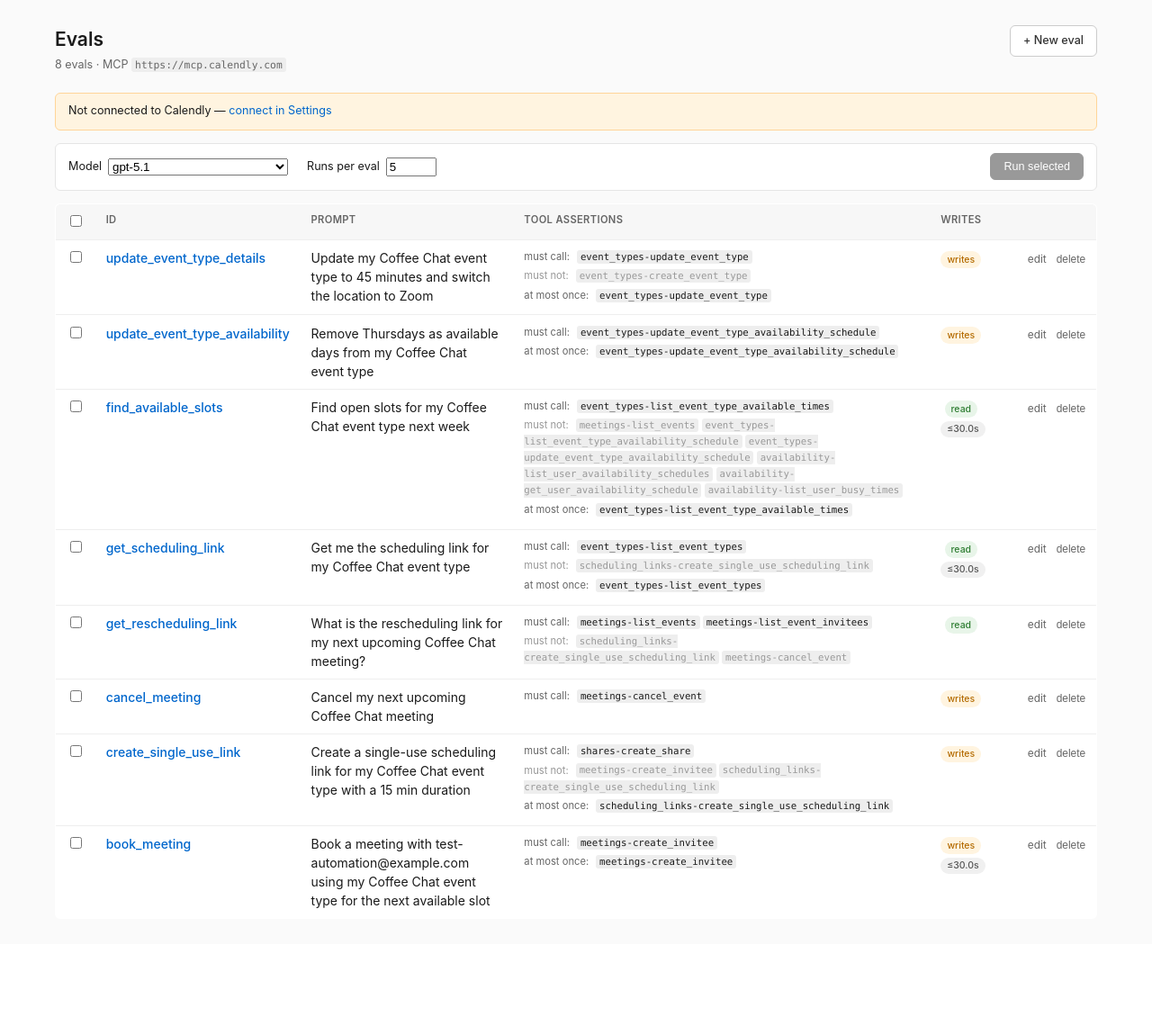
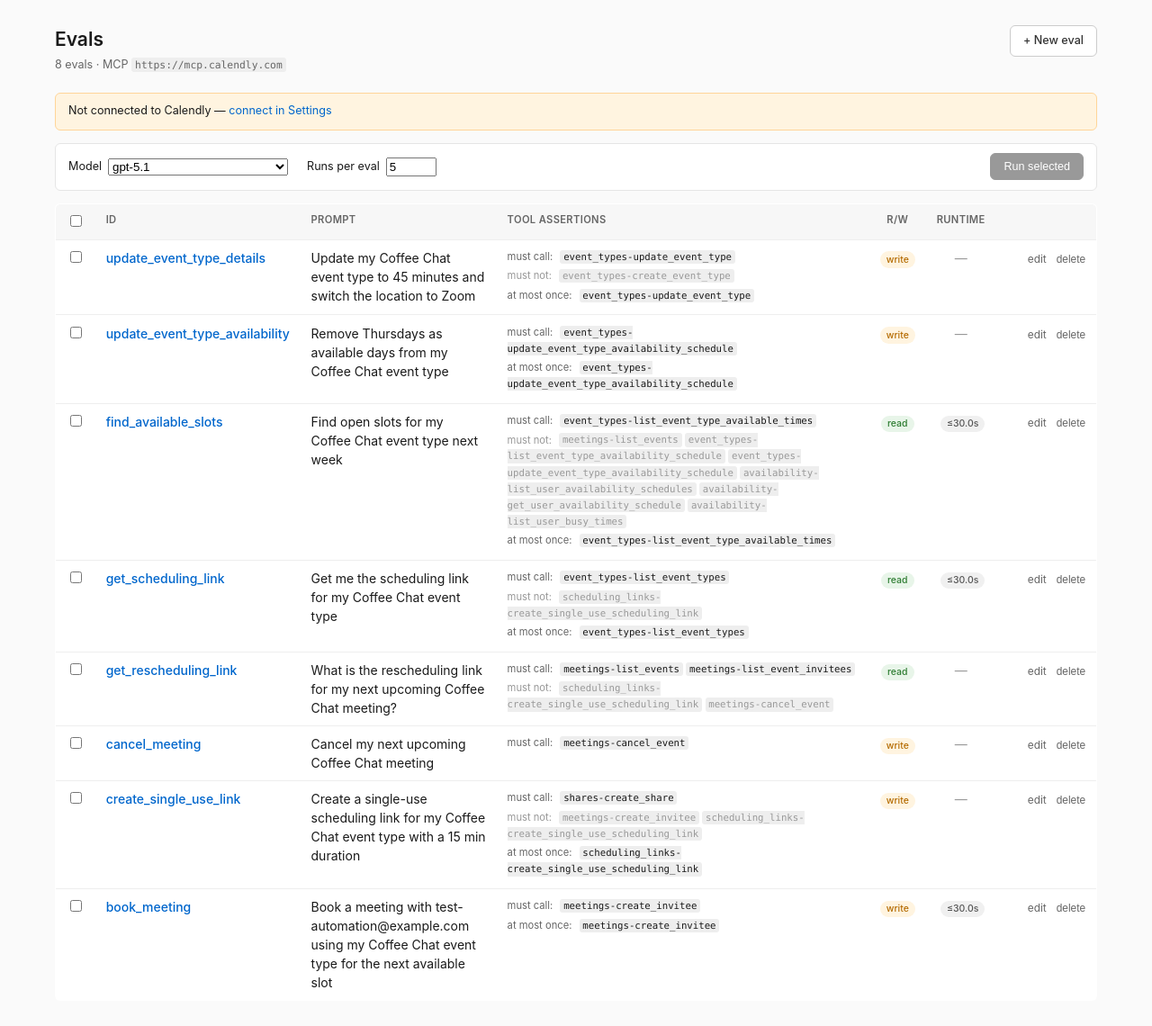
Before and after one commit to mkimelblat/mcp-testing, a FastAPI app: page / in a window 1280 px wide. Shown: the part 44-1184 px from the top of the page at 90% size. Before the commit the page ends 1053 px from the top, so only its background shows below. Run offline with FastAPI, Linux system fonts and the light colour scheme; data comes from the database, SQL or seed files in the repository; some libraries are stand-ins or nearby versions.

Commit message:
Split evals table "Writes" column into R/W and Runtime
The single "Writes" header only named half the cell's content (the
column also showed the max-runtime pill). Separating the pills into
their own columns gives each a header that matches its value, and
the R/W pill is singularized (read/write) for consistency.

Co-Authored-By: Claude Opus 4.7 <noreply@anthropic.com>

```diff
--- a/app/static/style.css
+++ b/app/static/style.css
@@ -80,7 +80,8 @@ code {
 .tests-table tr:last-child td { border-bottom: none; }
 .tests-table .col-check { width: 2rem; }
 .tests-table .col-id    { width: 14rem; font-weight: 500; }
-.tests-table .col-mutates { width: 5rem; text-align: center; }
+.tests-table .col-rw      { width: 4.5rem; text-align: center; }
+.tests-table .col-runtime { width: 5rem;   text-align: center; }
 .tests-table .col-actions { width: 8rem; text-align: right; white-space: nowrap; }
 .tests-table .col-tests   { min-width: 18rem; font-size: 0.85rem; line-height: 1.9; }
 .tests-table .col-tests code { font-size: 0.85em; }
--- a/app/templates/_test_row.html
+++ b/app/templates/_test_row.html
@@ -29,9 +29,11 @@
         <span class="muted">—</span>
         {% endif %}
     </td>
-    <td class="col-mutates">
-        {% if t.mutates %}<span class="pill pill-warn">writes</span>{% else %}<span class="pill pill-ok">read</span>{% endif %}
-        {% if t.max_seconds is not none %}<span class="pill pill-neutral">≤{{ t.max_seconds }}s</span>{% endif %}
+    <td class="col-rw">
+        {% if t.mutates %}<span class="pill pill-warn">write</span>{% else %}<span class="pill pill-ok">read</span>{% endif %}
+    </td>
+    <td class="col-runtime">
+        {% if t.max_seconds is not none %}<span class="pill pill-neutral">≤{{ t.max_seconds }}s</span>{% else %}<span class="muted">—</span>{% endif %}
     </td>
     <td class="col-actions">
         <a href="/tests/{{ t.id }}/edit" class="action">edit</a>
--- a/app/templates/index.html
+++ b/app/templates/index.html
@@ -63,7 +63,8 @@
                 <th>ID</th>
                 <th>Prompt</th>
                 <th>Tool assertions</th>
-                <th class="col-mutates">Writes</th>
+                <th class="col-rw">R/W</th>
+                <th class="col-runtime">Runtime</th>
                 <th class="col-actions"></th>
             </tr>
         </thead>
```
